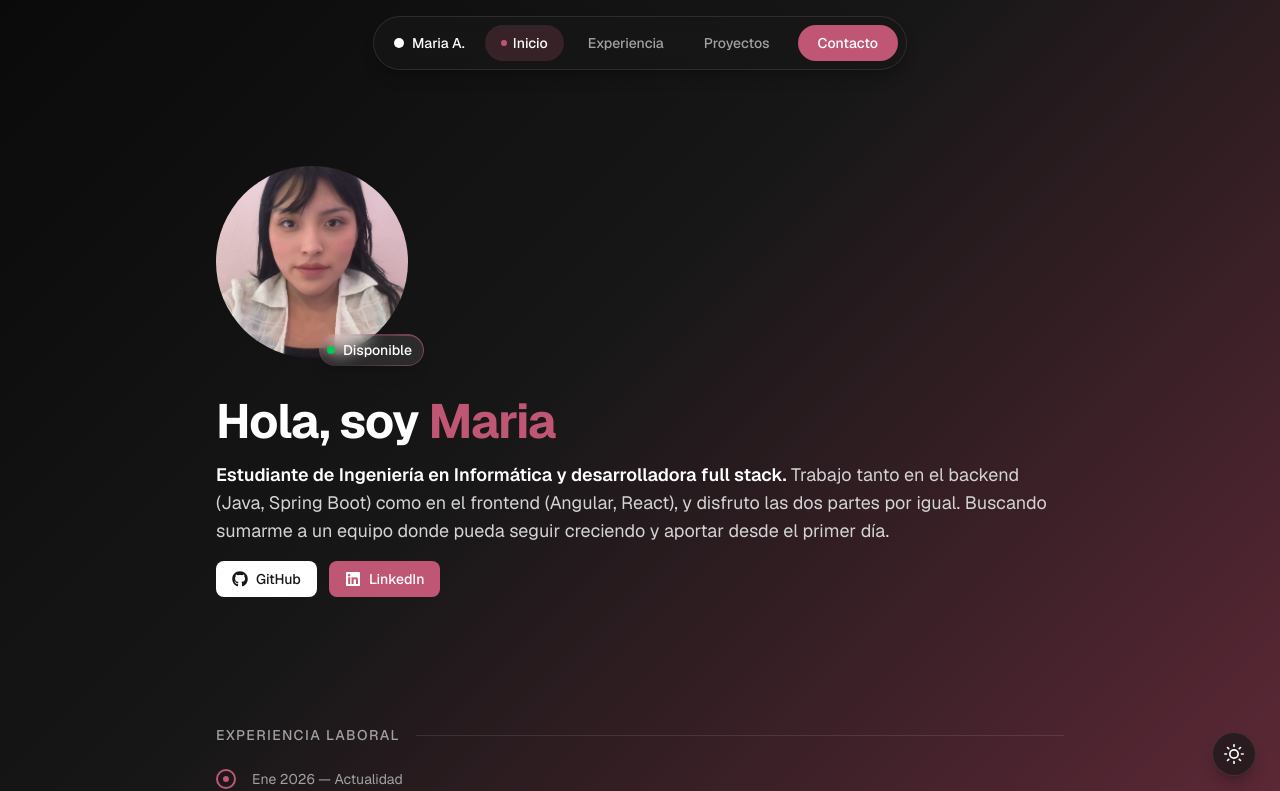
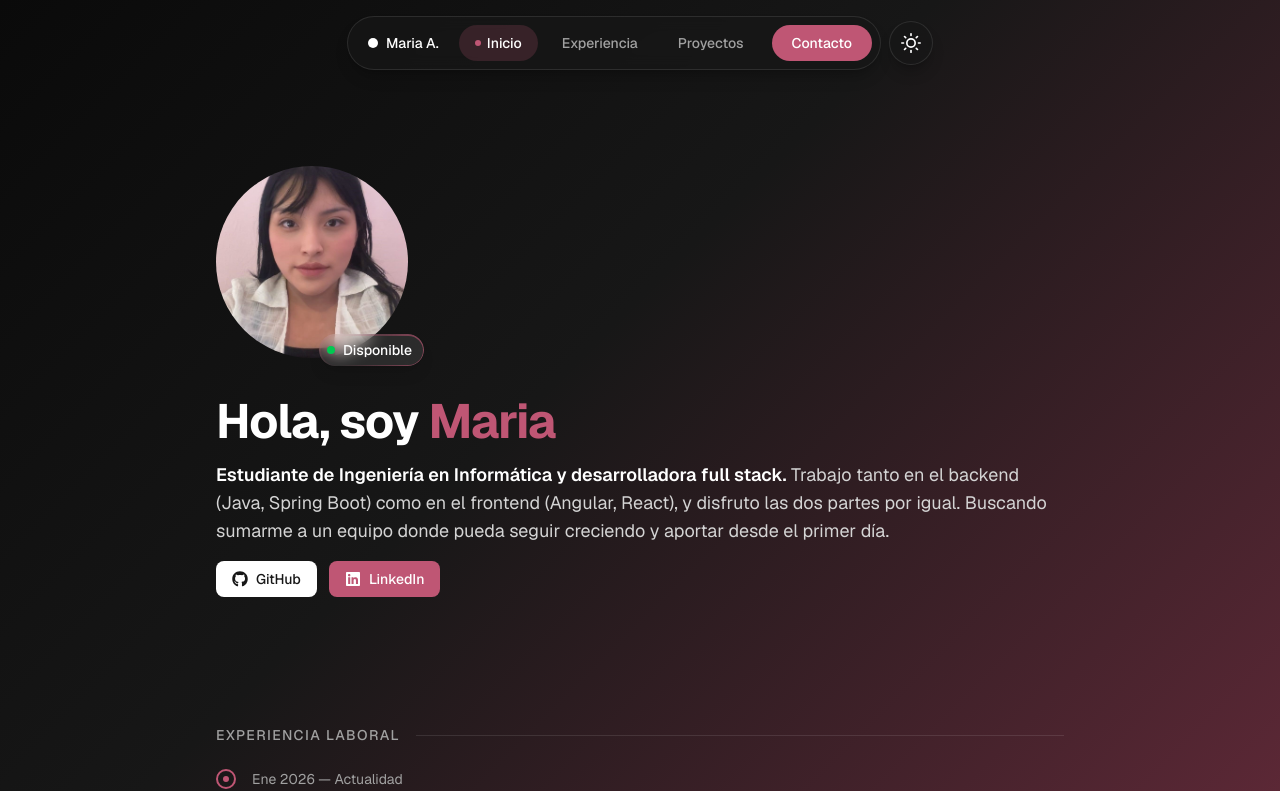
Before and after one commit to almendrasmaria/portfolio-almendrasmaria, a React (Vite) app: page / in a window 1280 px wide. Shown: the top 791 px of the page. Built offline with nearby package versions, Linux system fonts and the light colour scheme.

Commit message:
style: move theme toggle next to navbar

```diff
--- a/src/App.jsx
+++ b/src/App.jsx
@@ -4,7 +4,6 @@ import Experience from './components/Experience'
 import Projects from './components/Projects'
 import Contact from './components/Contact'
 import Footer from './components/Footer'
-import ThemeToggle from './components/ThemeToggle'
 
 function App() {
   return (
@@ -15,7 +14,6 @@ function App() {
       <Projects />
       <Contact />
       <Footer />
-      <ThemeToggle />
     </>
   )
 }
--- a/src/components/Navbar.jsx
+++ b/src/components/Navbar.jsx
@@ -1,4 +1,5 @@
 import { useEffect, useState } from 'react'
+import ThemeToggle from './ThemeToggle'
 
 const LINKS = [
   { id: 'inicio', label: 'Inicio' },
@@ -32,7 +33,7 @@ function Navbar() {
   }, [])
 
   return (
-    <header className="sticky top-4 z-50 mt-4 flex justify-center px-4">
+    <header className="sticky top-4 z-50 mt-4 flex items-center justify-center gap-2 px-4">
       <nav className="flex items-center gap-1 rounded-full border border-white/10 bg-neutral-900/70 py-2 pl-3 pr-2 shadow-lg shadow-black/20 backdrop-blur light:border-black/10 light:bg-white/80 sm:gap-3 sm:pl-5">
         <a
           href="#inicio"
@@ -75,6 +76,7 @@ function Navbar() {
           Contacto
         </a>
       </nav>
+      <ThemeToggle />
     </header>
   )
 }
--- a/src/components/ThemeToggle.jsx
+++ b/src/components/ThemeToggle.jsx
@@ -16,7 +16,7 @@ function ThemeToggle() {
       type="button"
       onClick={() => setIsLight((prev) => !prev)}
       aria-label={isLight ? 'Activar modo oscuro' : 'Activar modo claro'}
-      className="fixed bottom-6 right-6 z-50 hidden h-11 w-11 items-center justify-center rounded-full border border-white/10 bg-neutral-900/70 text-white shadow-lg shadow-black/20 backdrop-blur transition-colors hover:border-brand/40 light:border-black/10 light:bg-white/80 light:text-neutral-900 lg:flex"
+      className="flex h-11 w-11 shrink-0 items-center justify-center rounded-full border border-white/10 bg-neutral-900/70 text-white shadow-lg shadow-black/20 backdrop-blur transition-colors hover:border-brand/40 light:border-black/10 light:bg-white/80 light:text-neutral-900"
     >
       {isLight ? <FiMoon className="h-5 w-5" /> : <FiSun className="h-5 w-5" />}
     </button>
```
